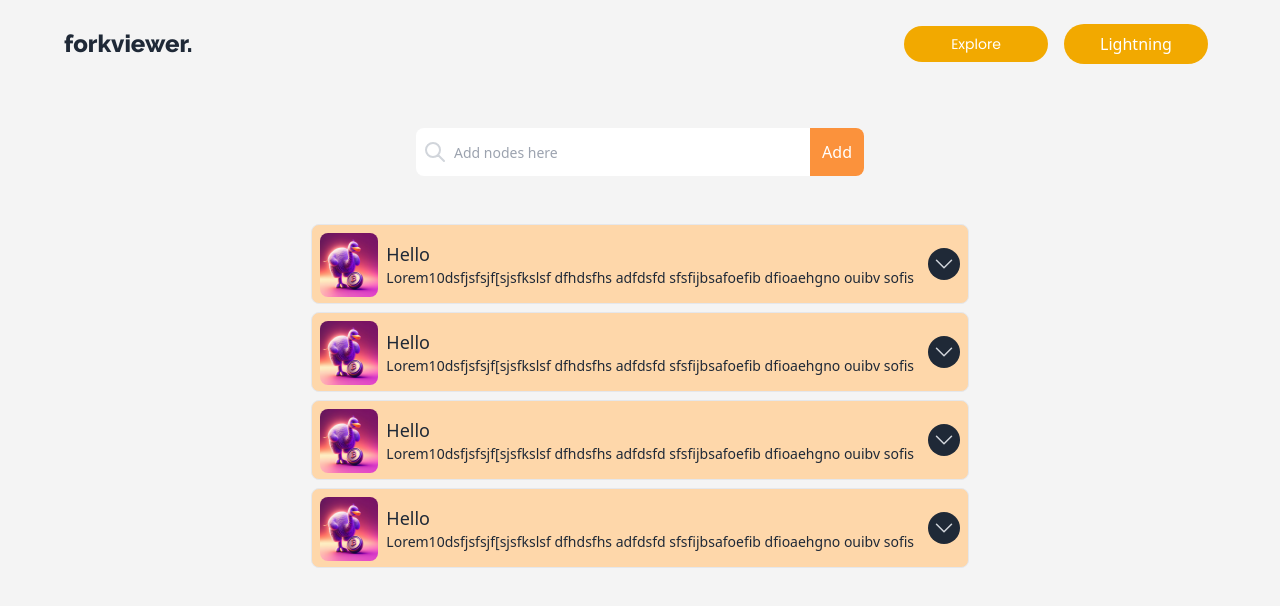
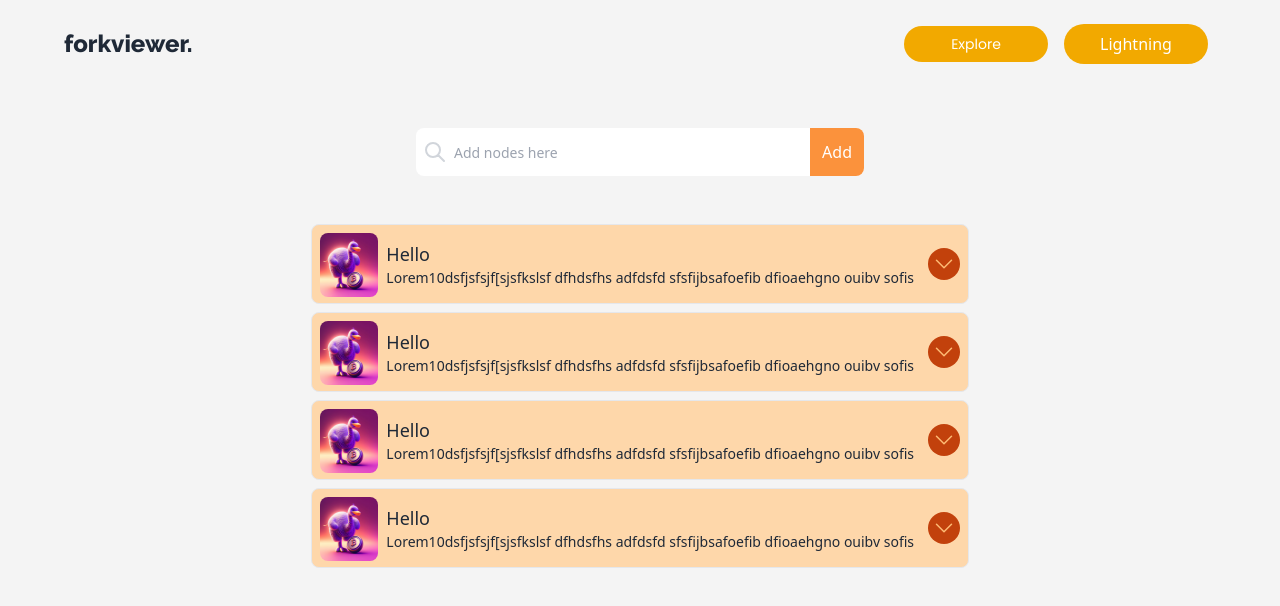
Before and after one commit to NIKU-SINGH/Hawkeye, a Next.js app: page /explore in a window 1280 px wide. Shown: the top 606 px of the page. Built offline with nearby package versions, Linux system fonts and the light colour scheme.

Commit message:
resolved build errors

```diff
--- a/components/Cards/index.js
+++ b/components/Cards/index.js
@@ -2,7 +2,7 @@ import React from "react";
 import Image from "next/image";
 import { useState } from "react";
 
-function index() {
+function Index() {
   const [open, setOpen] = useState(false);
 
   console.log("status is", open);
@@ -31,7 +31,7 @@ function index() {
             {/* Pointer icon */}
             <div
               onClick={() => setOpen(!open)}
-              className="bg-gray-800 text-gray-300 rounded-full h-8 w-8 flex items-center justify-center"
+              className="bg-orange-700 text-orange-300 rounded-full h-8 w-8 flex items-center justify-center"
             >
               {open ? (
                 <svg
@@ -81,4 +81,4 @@ function index() {
   );
 }
 
-export default index;
+export default Index;
```
